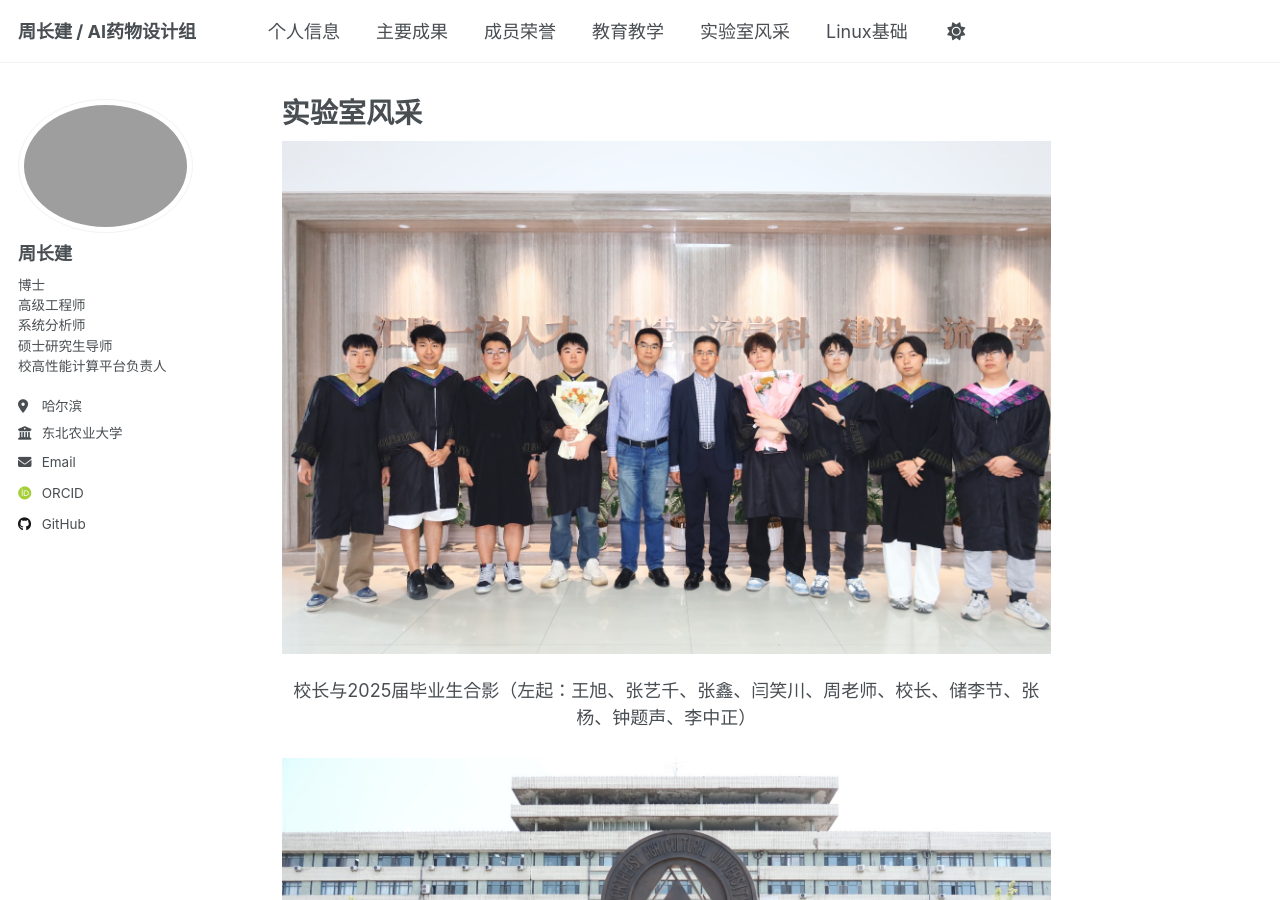
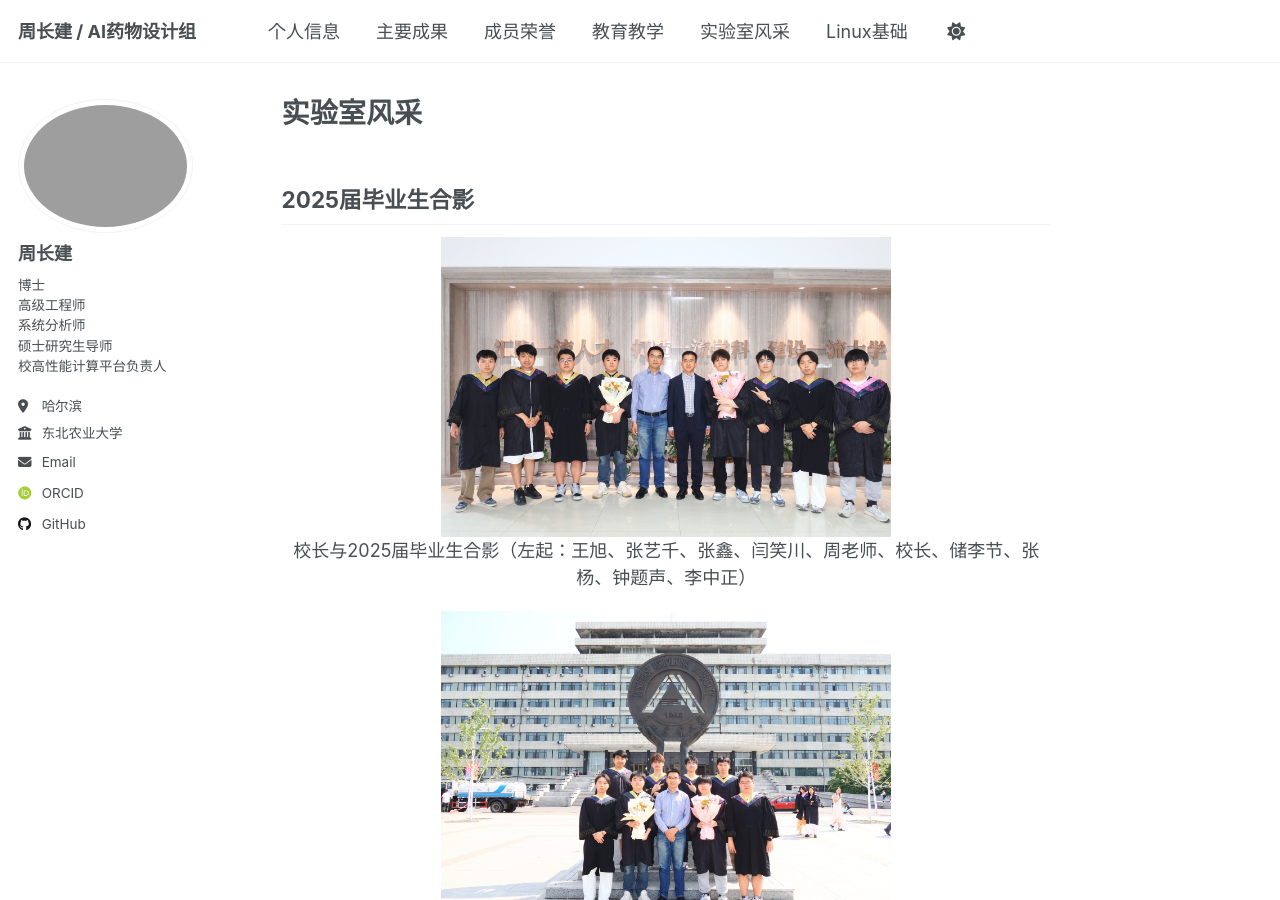
Before and after one commit to HPC-NEAU/zhoucj, a Jekyll site: the page built from _pages/markdown.md, in a window 1280 px wide and 900 px high. Built offline with Jekyll 4.4.1, drawn with Linux system fonts in a browser that asks for light colours; some web fonts are replaced.

Commit message:
Update markdown.md

```diff
--- a/_pages/markdown.md
+++ b/_pages/markdown.md
@@ -6,15 +6,18 @@ redirect_from:
   - /md/
   - /markdown.html
 ---
-![校长与实验室毕业生合影](https://hpc-neau.github.io/zhoucj/images/IMG_5637.JPG)
-<br>
-<div style="text-align: center;">
-校长与2025届毕业生合影（左起：王旭、张艺千、张鑫、闫笑川、周老师、校长、储李节、张杨、钟题声、李中正）
- </div>
-<br>
-![校长与实验室毕业生合影](https://hpc-neau.github.io/zhoucj/images/IMG_5645.JPG)
+## 2025届毕业生合影
 
-<br>
- <div style="text-align: center;">
-  周老师与2025届毕业生合影（前排左起：钟题声、闫笑川、周老师、李中正、张鑫；后排左起：张艺千、储李节、张杨、王旭）
- </div>
+<div style="display: flex; justify-content: center; gap: 20px; flex-wrap: wrap;">
+
+  <div style="text-align: center;">
+    <img src="https://hpc-neau.github.io/zhoucj/images/IMG_5637.JPG" style="max-width: 100%; height: auto; width: 100%; max-width: 450px;"><br>
+    校长与2025届毕业生合影（左起：王旭、张艺千、张鑫、闫笑川、周老师、校长、储李节、张杨、钟题声、李中正）
+  </div>
+
+  <div style="text-align: center;">
+    <img src="https://hpc-neau.github.io/zhoucj/images/IMG_5645.JPG" style="max-width: 100%; height: auto; width: 100%; max-width: 450px;"><br>
+    周老师与2025届毕业生合影（前排左起：钟题声、闫笑川、周老师、李中正、张鑫；后排左起：张艺千、储李节、张杨、王旭）
+  </div>
+
+</div>
```
